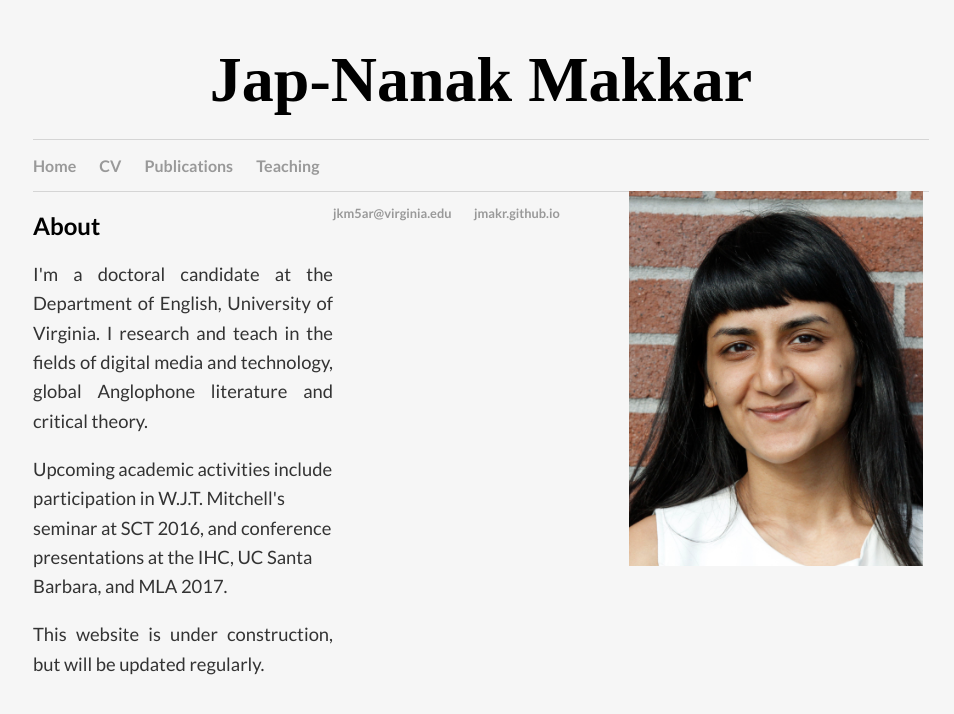
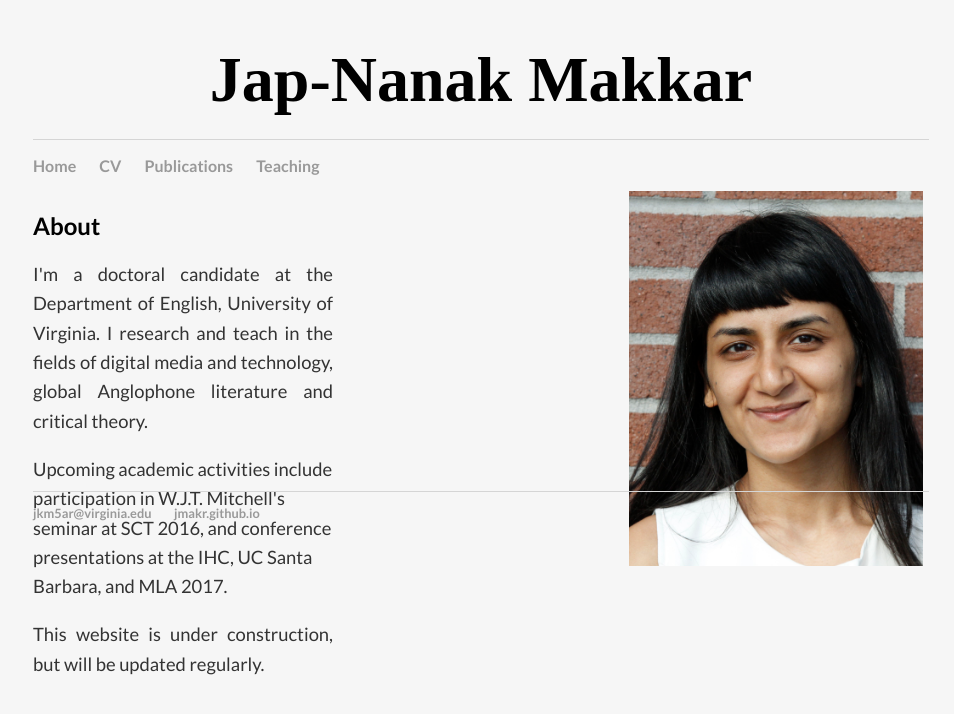
Before and after one commit to jmakr/jmakr.github.io, a Jekyll site: the page built from index.html, in a window 1280 px wide. Shown: the top 714 px of the page, without its empty margins (159-1113 px from the left). Built offline with Jekyll 4.4.1, drawn with Linux system fonts in a browser that asks for light colours.

Commit message:
Update main.css

```diff
--- a/css/main.css
+++ b/css/main.css
@@ -64,6 +64,11 @@
 }
 
 footer {
+     clear: both;
+    position: relative;
+    z-index: 10;
+    height: 3em;
+    margin-top: -3em;
     border-top: 1px solid #d5d5d5;
     font-size: .8em;
 }
```
